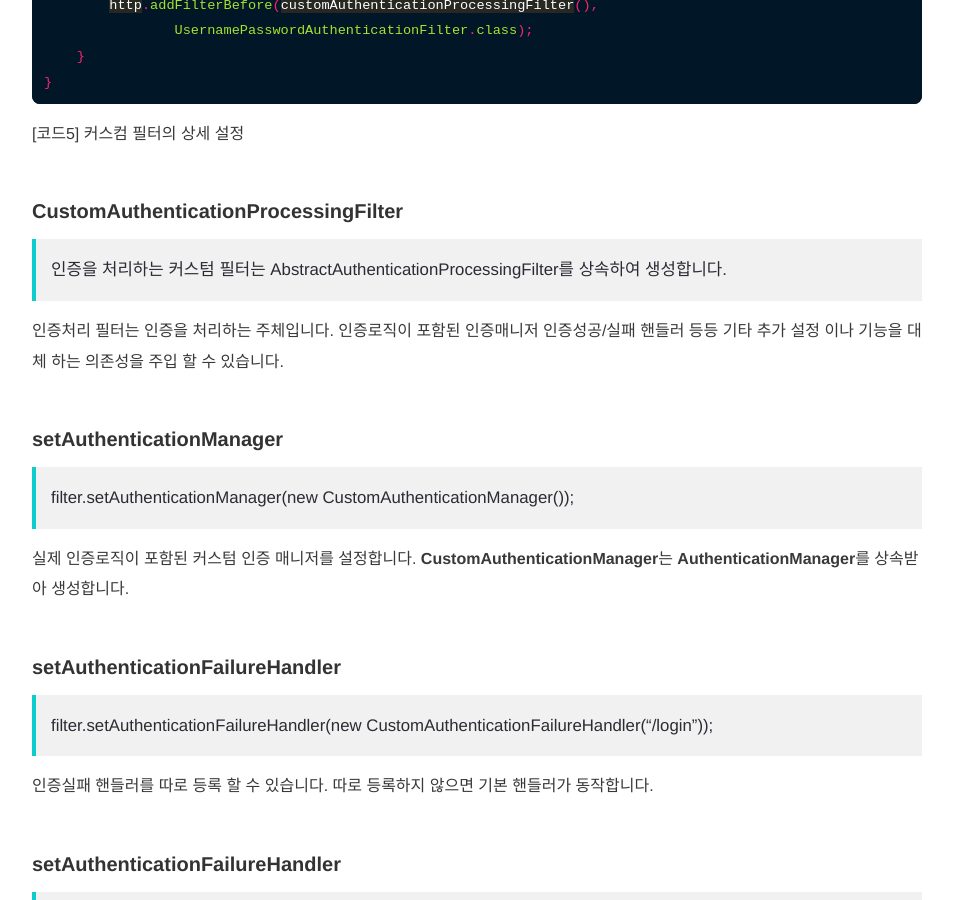
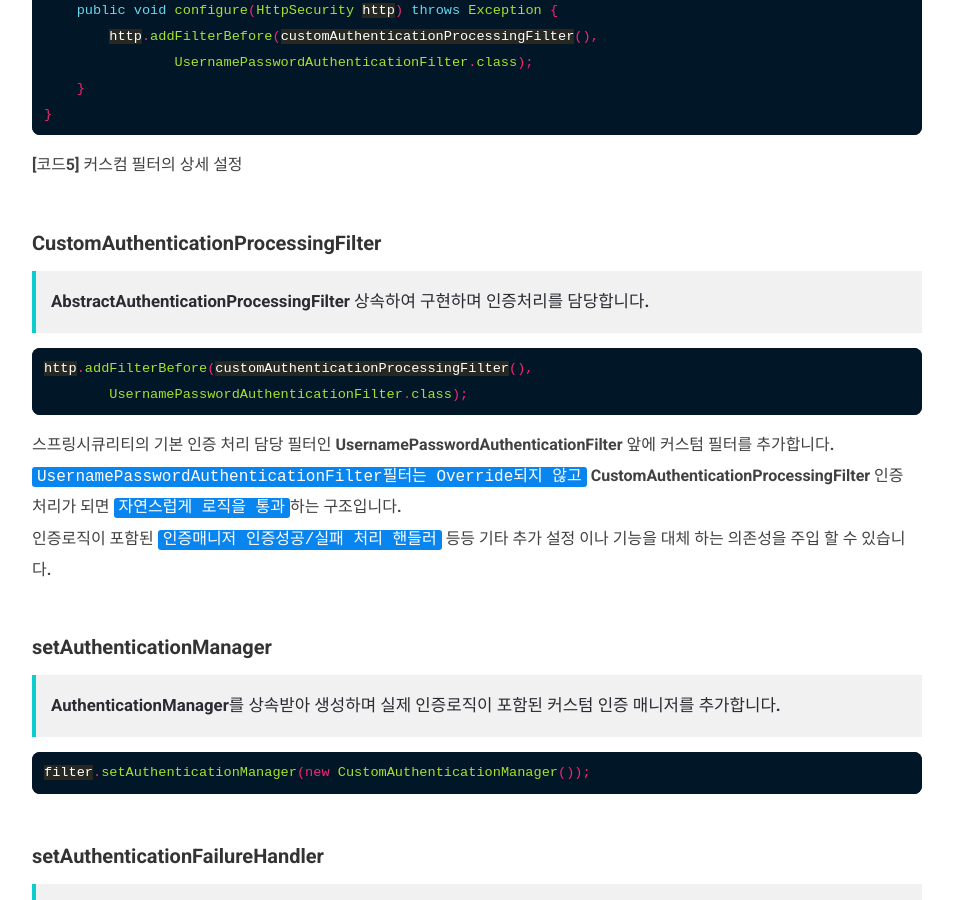
Before and after one commit to kimchanjung/blog-backup, a Jekyll site: the page built from _posts/spring/2020-07-02-spring-security-02.md, in a window 1280 px wide and 900 px high, scrolled down 8491 px. Shown: the whole window, without its empty margins (163-1116 px from the left). Built offline with Jekyll 4.4.1, drawn with Linux system fonts in a browser that asks for light colours; some of the changed text lies outside the part shown.

Commit message:
영어만 볼드로 변경 처리 관련하여 포스트 내용 볼드 처리 제거

````diff
--- a/_posts/spring/2020-07-02-spring-security-02.md
+++ b/_posts/spring/2020-07-02-spring-security-02.md
@@ -19,7 +19,7 @@ published: true
 스프링부트를 사용한다면 application.yml에서 설정도 가능하지만 몇가지 설정만 제공하고 모든 설정을 할 수 없으므로 `Configuration Class에서 하는 설정이 기본`이라고 생각하시면 됩니다.
 
 ## Configuration Class 작성
-스프링시큐리티 Configuration Class를 작성하기 위해서는 **WebSecurityConfigurerAdapter**를 상속하여 클래스를 생성하고 **@EnableWebSecurity** 애노테이션을 추가합니다. (@Configuration 애노테이션 대신)
+스프링시큐리티 Configuration Class를 작성하기 위해서는 WebSecurityConfigurerAdapter를 상속하여 클래스를 생성하고 @EnableWebSecurity 애노테이션을 추가합니다. (@Configuration 애노테이션 대신)
 ```java
 @EnableWebSecurity
 public class BrmsWebSecurityConfiguration extends WebSecurityConfigurerAdapter {
@@ -84,23 +84,27 @@ public class BrmsWebSecurityConfiguration extends WebSecurityConfigurerAdapter {
 [코드2] 리소스의 인증 및 권한 설정
 
 #### antMatchers
-> antMatchers("/login&#42;&#42;", "/web-resources/&#42;&#42;", "/actuator/&#42;&#42;")
-
+```java
+ antMatchers("/login&#42;&#42;", "/web-resources/&#42;&#42;", "/actuator/&#42;&#42;")
+```
 특정 리소스에 대해서 권한을 설정합니다.
 
 #### permitAll
-> antMatchers("/login&#42;&#42;", "/web-resources/&#42;&#42;", "/actuator/&#42;&#42;").permitAll()
-
+```java
+antMatchers("/login&#42;&#42;", "/web-resources/&#42;&#42;", "/actuator/&#42;&#42;").permitAll()
+```
 antMatchers 설정한 리소스의 접근을 인증절차 없이 허용한다는 의미 입니다.
 
 #### hasAnyRole
-> antMatchers("/admin/&#42;&#42;").hasAnyRole("ADMIN")
-
+```java
+antMatchers("/admin/&#42;&#42;").hasAnyRole("ADMIN")
+```
 리소스 admin으로 시작하는 모든 URL은 `인증후 ADMIN 레벨의 권한을 가진 사용자만 접근을 허용`한다는 의미입니다.
 
 #### anyRequest
-> anyRequest().authenticated()
-
+```java
+anyRequest().authenticated()
+```
 모든 리소스를 의미하며 접근허용 리소스 및 인증후 특정 레벨의 권한을 가진 사용자만 접근가능한 리소스를 설정하고 `그외 나머지 리소스들은 무조건 인증을 완료해야 접근이 가능`하다는 의미입니다.
 
 ### 로그인처리 설정
@@ -123,44 +127,58 @@ public class BrmsWebSecurityConfiguration extends WebSecurityConfigurerAdapter {
 ```
 [코드3] 로그인 폼 사용 및 설정
 #### formLogin
-로그인 페이지와 기타 로그인 처리 및 성공 실패 처리를 사용하겠다는 의미 입니다.
-> http.formLogin();
+> 로그인 페이지와 기타 로그인 처리 및 성공 실패 처리를 사용하겠다는 의미 입니다.
 
+```java
+http.formLogin();
+```
 일반적인 로그인 방식 즉 로그인 폼 페이지와 로그인 처리 성공 실패 등을 사용하겠다는 의미입니다. `http.formLogin() 를 호출하지 않으면`
 완전히 로그인처리 `커스텀필터를 만들고 설정하지 않는 이상 로그인 페이지 및 기타처리를 할 수 가 없습니다`. 커스텀 필터를 만들면 사실상 필요 없는 경우도 있습니다.
 
 #### loginPage
-사용자가 따로 만든 로그인 페이지를 사용하려고 할때 설정합니다.
-> loginPage("/login-page")
+> 사용자가 따로 만든 로그인 페이지를 사용하려고 할때 설정합니다.
 
+```java
+loginPage("/login-page")
+```
 따로 설정하지 않으면 디폴트 URL이 **"/login"**이기 때문에 **"/login"**로 호출하면 스프링이 제공하는 기본 로그인페이지가 호출됩니다.
 
 #### loginProcessingUrl
-로그인 즉 인증 처리를 하는 **URL**을 설정합니다. **"/login-process"** 가 호출되면 인증처리를 수행하는 필터가 호출됩니다.
-> loginProcessingUrl("/login-process")
+> 로그인 즉 인증 처리를 하는 **URL**을 설정합니다. **"/login-process"** 가 호출되면 인증처리를 수행하는 필터가 호출됩니다.
 
+```java
+loginProcessingUrl("/login-process")
+```
 로그인 FORM에서 아이디와 비번을 입력하고 확인을 클릭하면 **"/login-process"** 를 호출 하게 되었들 때 `인증처리하는 필터가 호출`되어 아이디 비번을 받아와 인증처리가 수행되게 됩니다. 즉 `UsernamePasswordAuthenticationFilter가 실행` 되게 되는 것입니다.
 
 #### defaultSuccessUrl
-정상적으로 인증성공 했을 경우 이동하는 페이지를 설정합니다.
-> defaultSuccessUrl("/main")
+> 정상적으로 인증성공 했을 경우 이동하는 페이지를 설정합니다.
 
+```java
+defaultSuccessUrl("/main")
+```
 설정하지 않는경우 디폴트값은 "/" 입니다.
 
 #### successHandler
-정상적인증 성공 후 별도의 처리가 필요한경우 커스텀 핸들러를 생성하여 등록할 수 있습니다.
-> successHandler(new CustomAuthenticationSuccessHandler("/main"))
+> 정상적인증 성공 후 별도의 처리가 필요한경우 커스텀 핸들러를 생성하여 등록할 수 있습니다.
 
+```java
+successHandler(new CustomAuthenticationSuccessHandler("/main"))
+```
 커스텀 핸들러를 생성하여 등록하면 인증성공 후 사용자가 추가한 로직을 수행하고 성공 페이지로 이동합니다.
 
 #### failureUrl
-인증이 실패 했을 경우 이동하는 페이지를 설정합니다.
-> failureUrl("/login-fail")
+> 인증이 실패 했을 경우 이동하는 페이지를 설정합니다.
 
+```java
+failureUrl("/login-fail")
+```
 #### failureHandler
-인증 실패 후 별도의 처리가 필요한경우 커스텀 핸들러를 생성하여 등록할 수 있습니다.
-> successHandler(new CustomAuthenticationFailureHandler("/login-fail"))
+> 인증 실패 후 별도의 처리가 필요한경우 커스텀 핸들러를 생성하여 등록할 수 있습니다.
 
+```java
+successHandler(new CustomAuthenticationFailureHandler("/login-fail"))
+```
 커스텀 핸들러를 생성하여 등록하면 인증실패 후 사용자가 추가한 로직을 수행하고 실패 페이지로 이동합니다.
 
 ## 커스텀 필터 등록
@@ -178,7 +196,7 @@ public class BrmsWebSecurityConfiguration extends WebSecurityConfigurerAdapter {
 [코드4] 커스텀 필터의 추가
 
 #### addFilterBefore
-> 지정된 필터 앞에 커스텀 필터를 추가 (UsernamePasswordAuthenticationFilter 보다 먼저 실행된다)
+> 지정된 필터 앞에 `커스텀 필터를 추가 (UsernamePasswordAuthenticationFilter` 보다 먼저 실행된다)
 
 #### addFilterAfter
 > 지정된 필터 뒤에 커스텀 필터를 추가 (UsernamePasswordAuthenticationFilter 다음에 실행된다.)
@@ -188,7 +206,8 @@ public class BrmsWebSecurityConfiguration extends WebSecurityConfigurerAdapter {
 
 마치 지정된 필터 대신에 커스텀필터를 추가하는 것 처럼 메소드가 동작할 것 같지만 `실제로는 오버라이드 되지는 않습니다`.
 설명에는 `지정된 필터의 순서와 같은 자리에 커스텀필터를 삽입`한다고 되어 있고 `오버라이드 되지 않는다고 설명`되어 있습니다.
-하지만 직접테스트 결과 `지정된 필터 보다 커스텀 필터가 먼저 실행`되었습니다. 결론 적으로 어떤 메소드로 `커스텀 필터를 추가하더라도 기존 필터가 오버라이드 되는 메소드는 없습니다`. 다만 `커스텀 필터가 실행 되고 인증이 완료` 되었기 때문에 `UsernamePasswordAuthenticationFilter 수행`되면서 `인증완료된 상태이면 인증 로직이 수행되지 않고 자연스럽게 통과` 하기 때문에 마치 오버라이드된 것 처럼 동작하는 것으로 착각 할 수 있습니다 (직접 테스트 해봄)
+하지만 직접테스트 결과 `지정된 필터 보다 커스텀 필터가 먼저 실행`되었습니다.
+결론 적으로 어떤 메소드로 `커스텀 필터를 추가하더라도 기존 필터가 오버라이드 되는 메소드는 없습니다`. 다만 `커스텀 필터가 실행 되고 인증이 완료` 되었기 때문에 `UsernamePasswordAuthenticationFilter 수행`되면서 `인증완료된 상태이면 인증 로직이 수행되지 않고 자연스럽게 통과` 하기 때문에 마치 오버라이드된 것 처럼 동작하는 것으로 착각 할 수 있습니다 (직접 테스트 해봄)
 
 
 
@@ -217,24 +236,38 @@ public class BrmsWebSecurityConfiguration extends WebSecurityConfigurerAdapter {
 [코드5] 커스컴 필터의 상세 설정
 
 #### CustomAuthenticationProcessingFilter
-> 인증을 처리하는 커스텀 필터는 AbstractAuthenticationProcessingFilter를 상속하여 생성합니다.
+> AbstractAuthenticationProcessingFilter 상속하여 구현하며 인증처리를 담당합니다.
 
-인증처리 필터는 인증을 처리하는 주체입니다. 인증로직이 포함된 인증매니저 인증성공/실패 핸들러 등등 기타 추가 설정 이나 기능을 대체 하는 의존성을 주입 할 수 있습니다.
+```java
+http.addFilterBefore(customAuthenticationProcessingFilter(),
+        UsernamePasswordAuthenticationFilter.class);
+```
+스프링시큐리티의 기본 인증 처리 담당 필터인 UsernamePasswordAuthenticationFilter 앞에 커스텀 필터를 추가합니다.
+`UsernamePasswordAuthenticationFilter필터는 Override되지 않고` CustomAuthenticationProcessingFilter 인증 처리가
+되면 `자연스럽게 로직을 통과`하는 구조입니다.
+인증로직이 포함된 `인증매니저 인증성공/실패 처리 핸들러` 등등 기타 추가 설정 이나 기능을 대체 하는 의존성을 주입 할 수 있습니다.
 
 #### setAuthenticationManager
-> filter.setAuthenticationManager(new CustomAuthenticationManager());
+> AuthenticationManager를 상속받아 생성하며 실제 인증로직이 포함된 커스텀 인증 매니저를 추가합니다.
 
-실제 인증로직이 포함된 커스텀 인증 매니저를 설정합니다. **CustomAuthenticationManager**는 **AuthenticationManager**를 상속받아 생성합니다.
+```java
+filter.setAuthenticationManager(new CustomAuthenticationManager());
+```
 
 #### setAuthenticationFailureHandler
->  filter.setAuthenticationFailureHandler(new CustomAuthenticationFailureHandler("/login"));
+> 인증실패 핸들러를 따로 등록 할 수 있습니다. 따로 등록하지 않으면 기본 핸들러가 동작합니다.
 
-인증실패 핸들러를 따로 등록 할 수 있습니다. 따로 등록하지 않으면 기본 핸들러가 동작합니다.
+```java
+filter.setAuthenticationFailureHandler(new CustomAuthenticationFailureHandler("/login"));
+```
+
 
 #### setAuthenticationFailureHandler
->  filter.setAuthenticationFailureHandler(new CustomAuthenticationFailureHandler("/login"));
+> 인증실패 핸들러를 따로 등록 할 수 있습니다. 따로 등록하지 않으면 기본 핸들러가 동작합니다.
 
-인증실패 핸들러를 따로 등록 할 수 있습니다. 따로 등록하지 않으면 기본 핸들러가 동작합니다.
+```java
+filter.setAuthenticationFailureHandler(new CustomAuthenticationFailureHandler("/login"));
+```
 
 
 ### 마무리
--- a/src/styles/post.scss
+++ b/src/styles/post.scss
@@ -1,8 +1,6 @@
-/** Reset some basic elements */
 body, h1, h2, h3, h4, h5, h6, p, blockquote, pre, hr, dl, dd, ol, ul, figure { margin: 0; padding: 0; }
 
 /** Basic styling */
-body {  color: rgb(58, 57, 57);font-family: 'Noto Sans KR', "Helvetica Neue", sans-serif; word-break: break-all; }
 
 /** Set `margin-bottom` to maintain vertical rhythm */
 h1, h2, h3, h4, h5, h6, p, blockquote, pre, ul, ol, dl, figure, .highlight { margin-bottom: 15px; }
@@ -51,7 +49,7 @@ pre { padding: 8px 12px; overflow-x: auto; }
 
 pre > code { border: 0; padding-right: 0; padding-left: 0; }
 
-p > code {
+code.highlighter-rouge {
   font-size: 1rem;
   border-radius: 3px;
   background-color: #0985ef;
@@ -172,7 +170,7 @@ table td { border: 1px solid #e8e8e8; }
 @media screen and (max-width: 800px) { .post-content h4 { font-size: 18px; } }
 
 /** Syntax highlighting styles */.highlight .hll { background-color: #49483e }
-.highlight  {font-size: .85rem; background: #011627 ; border-radius: 8px }
+.highlight  {font-size: .85rem; background: #011627; border-radius: 8px }
 
 .img-center {
   display: block;
````
Also changed, not shown: _posts/spring/2020-07-01-spring-security-01.md (+23 -16 lines), src/styles/_base.scss (+6 -3 lines), assets/css/main.css, assets/css/post.css.
